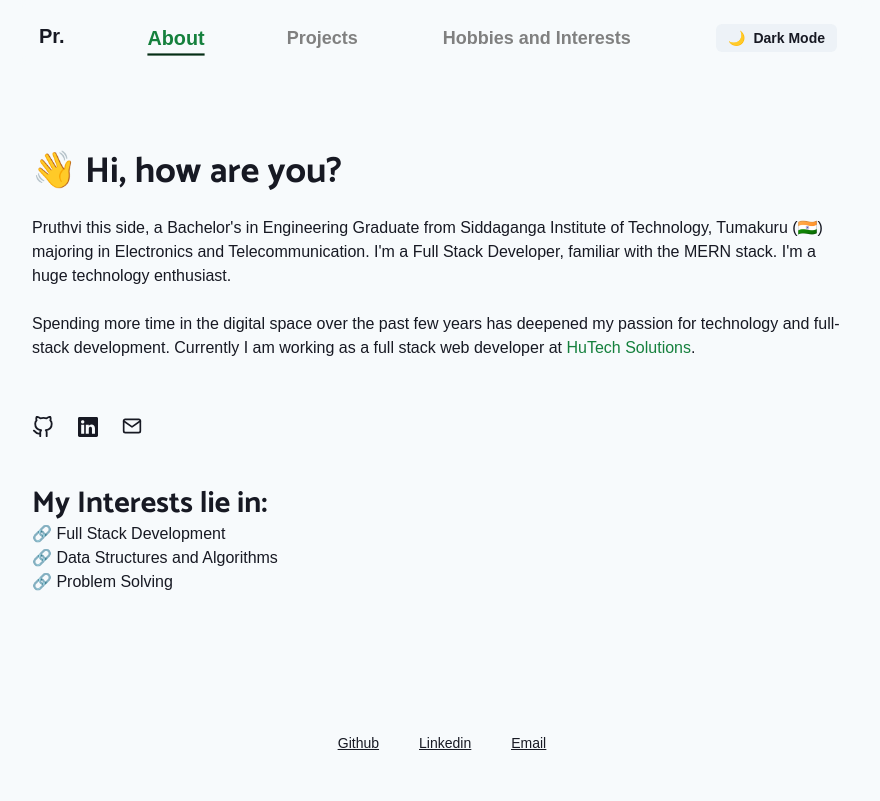
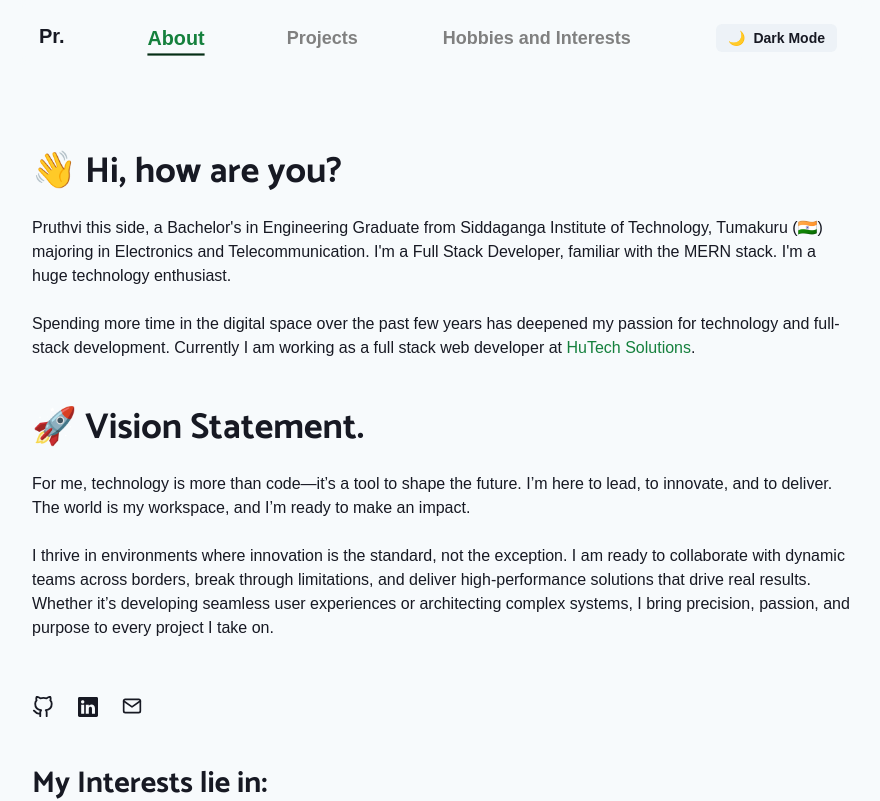
Before and after one commit to pruthviiiii/Mywebpage, a React (Create React App) app: page /about in a window 1280 px wide. Shown: the top 801 px of the page, without its empty margins (198-1078 px from the left). Built offline with nearby package versions, Linux system fonts and the light colour scheme; a web font is replaced by a local one.

Commit message:
updated about me

```diff
--- a/src/Components/About.jsx
+++ b/src/Components/About.jsx
@@ -22,6 +22,30 @@ function About() {
           Currently I am working as a full stack web developer at <a href="https://hutechsolutions.com/" target="_blank" rel="noopener noreferrer" className="text-green-700">HuTech Solutions</a>.
           </p>
           <br />
+          <br/>
+
+
+
+          <h1 className="font-bold text-4xl text-left">
+            <span role="img" aria-label="Waving hand">🚀</span> Vision Statement.
+          </h1>
+          <br />
+          <p className="text-left">
+          For me, technology is more than code—it’s a tool to shape the future.
+           I’m here to lead, to innovate, and to deliver. The world is my workspace,
+           and I’m ready to make an impact.
+          </p>
+          <br />
+          <p className="text-left">
+          I thrive in environments where innovation is the standard, not the exception.
+            I am ready to collaborate with dynamic teams across borders,
+            break through limitations, and deliver high-performance solutions that drive real results. Whether it’s developing seamless user experiences or architecting complex systems,
+           I bring precision, passion, and purpose to every project I take on.
+          </p>
+          <br />
+
+
+
           <div className="flex gap-6 mt-8 mr-2">
             <a
               title="Github"
@@ -79,6 +103,10 @@ function About() {
           </div>
           <br />
           <br />
+
+
+
+
           <h1 className="text-3xl font-bold text-left">
             My Interests lie in:
           </h1>
```
